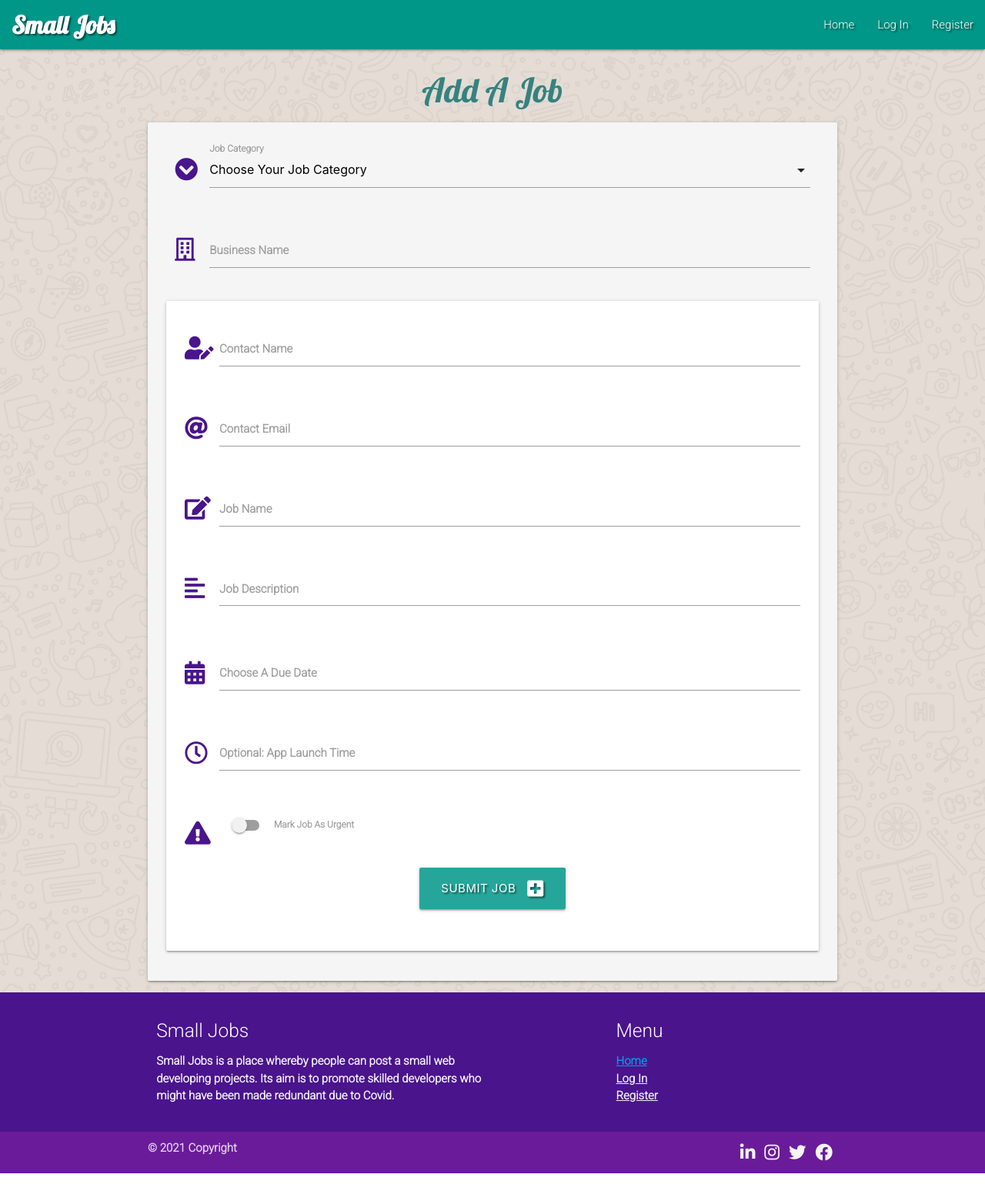
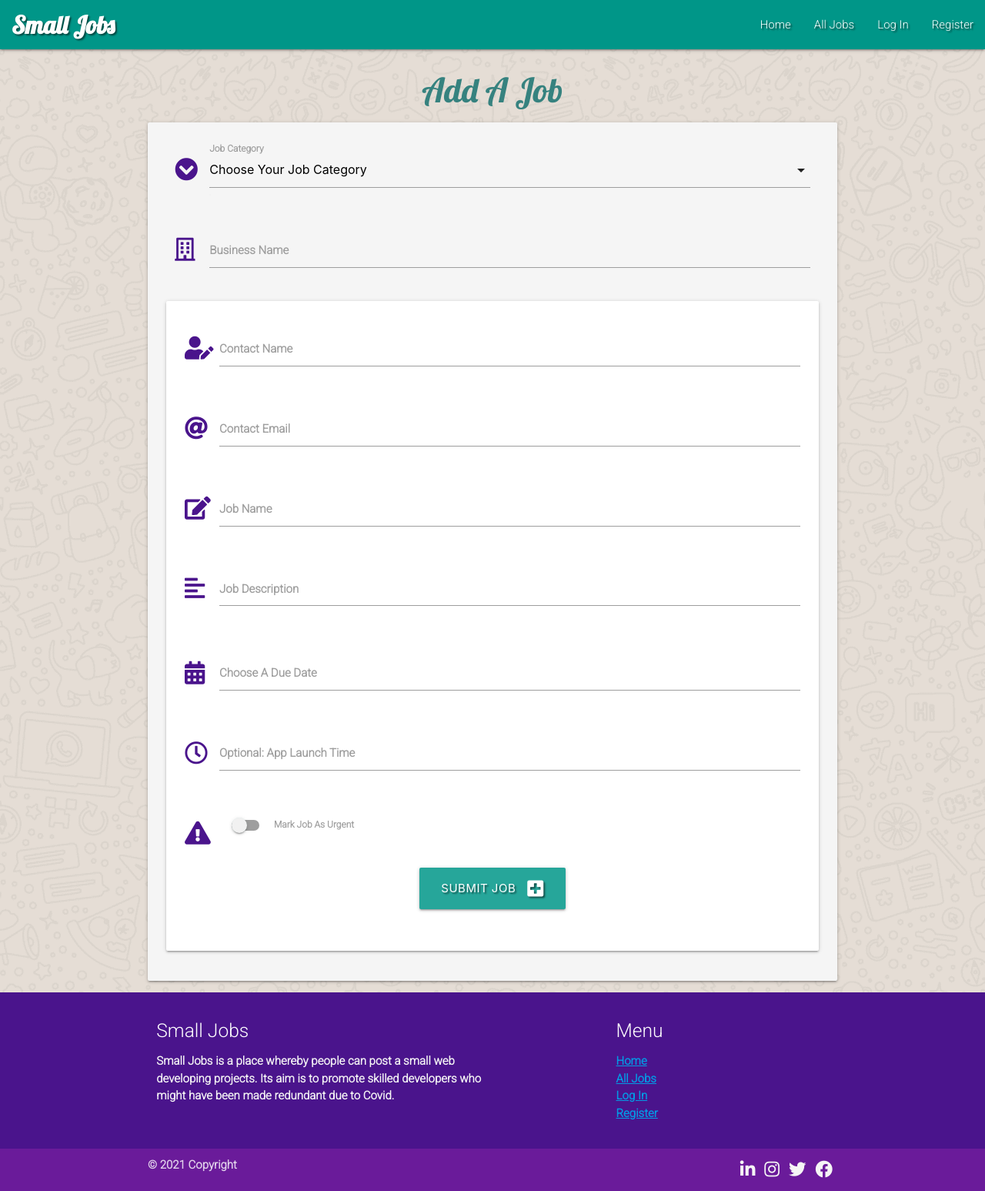
Before and after one commit to mickmccann/MS3-Small-Jobs, a Flask app: page /add_jobs in a window 1280 px wide. Shown: the whole page at 77% size. Before the commit the page ends 1524 px from the top, so only its background shows below. Run offline with Flask 2, Linux system fonts and the light colour scheme; data that the repository does not hold is empty; some libraries are stand-ins or nearby versions.

Commit message:
Rerouted pages so that register page is now the homepage

```diff
--- a/app.py
+++ b/app.py
@@ -19,12 +19,6 @@ mongo = PyMongo(app)
 
 
 @app.route("/")
-@app.route("/get_jobs")
-def get_jobs():
-    jobs = list(mongo.db.jobs.find())
-    return render_template("jobs.html", jobs=jobs)
-
-
 @app.route("/register", methods=["GET", "POST"])
 def register():
     if request.method == "POST":
@@ -48,6 +42,12 @@ def register():
         return redirect(url_for("profile", username=session["user"]))
 
     return render_template("register.html")
+
+
+@app.route("/get_jobs")
+def get_jobs():
+    jobs = list(mongo.db.jobs.find())
+    return render_template("jobs.html", jobs=jobs)
 
 
 @app.route("/login", methods=["GET", "POST"])
--- a/templates/base.html
+++ b/templates/base.html
@@ -22,10 +22,11 @@
         <div class="navbar-fixed">
             <nav class="nav-extended text-shadow teal">
                 <div class="nav-wrapper">
-                    <a href="{{ url_for('get_jobs') }}" class="brand-logo">Small Jobs</a>
+                    <a href="{{ url_for('register') }}" class="brand-logo">Small Jobs</a>
                     <a href="#" data-target="mobile-demo" class="sidenav-trigger"><i class="fas fa-bars"></i></a>
                     <ul class="right hide-on-med-and-down">
-                        <li><a href="{{ url_for('get_jobs') }}">Home</a></li>
+                        <li><a href="{{ url_for('register') }}">Home</a></li>
+                        <li><a href="{{ url_for('get_jobs') }}">All Jobs</a></li>
                         {% if session.user %}
                             <li><a href="{{ url_for('profile', username=session['user']) }}">Profile</a></li>
                             <li><a href="{{ url_for('add_jobs') }}">New Jobs</a></li>
@@ -45,7 +46,8 @@
             <li>
                 <h3 class="center-align teal-text">Small Jobs</h3>
             </li>
-            <li><a href="{{ url_for('get_jobs') }}">Home</a></li>
+            <li><a href="{{ url_for('register') }}">Home</a></li>
+            <li><a href="{{ url_for('get_jobs') }}">All Jobs</a></li>
             {% if session.user %}
                 <li><a href="{{ url_for('profile', username=session['user']) }}">Profile</a></li>
                 <li><a href="{{ url_for('add_jobs') }}">New Jobs</a></li>
@@ -87,15 +89,16 @@
                 <div class="col l4 offset-l2 s12">
                     <h5 class="white-text">Menu</h5>
                     <ul>
-                        <li><a href="{{ url_for('get_jobs') }}">Home</a></li>
+                        <li><a href="{{ url_for('register') }}">Home</a></li>
+                        <li><a href="{{ url_for('get_jobs') }}">All Jobs</a></li>
                         {% if session.user %}
-                            <li><a class="grey-text text-lighten-3" href="{{ url_for('profile', username=session['user']) }}">Profile</a></li>
-                            <li><a class="grey-text text-lighten-3" href="{{ url_for('add_jobs') }}">New Jobs</a></li>
-                            <li><a class="grey-text text-lighten-3" href="#">Manage Jobs</a></li>
-                            <li><a class="grey-text text-lighten-3" href="{{ url_for('logout') }}">Log Out</a></li>
+                            <li><a href="{{ url_for('profile', username=session['user']) }}">Profile</a></li>
+                            <li><a href="{{ url_for('add_jobs') }}">New Jobs</a></li>
+                            <li><a href="#">Manage Jobs</a></li>
+                            <li><a href="{{ url_for('logout') }}">Log Out</a></li>
                         {% else %}
-                            <li><a class="grey-text text-lighten-3" href="{{ url_for('login') }}">Log In</a></li>
-                            <li><a class="grey-text text-lighten-3" href="{{ url_for('register') }}">Register</a></li>
+                            <li><a href="{{ url_for('login') }}">Log In</a></li>
+                            <li><a href="{{ url_for('register') }}">Register</a></li>
                         {% endif %}
                     </ul>
                 </div>
```
